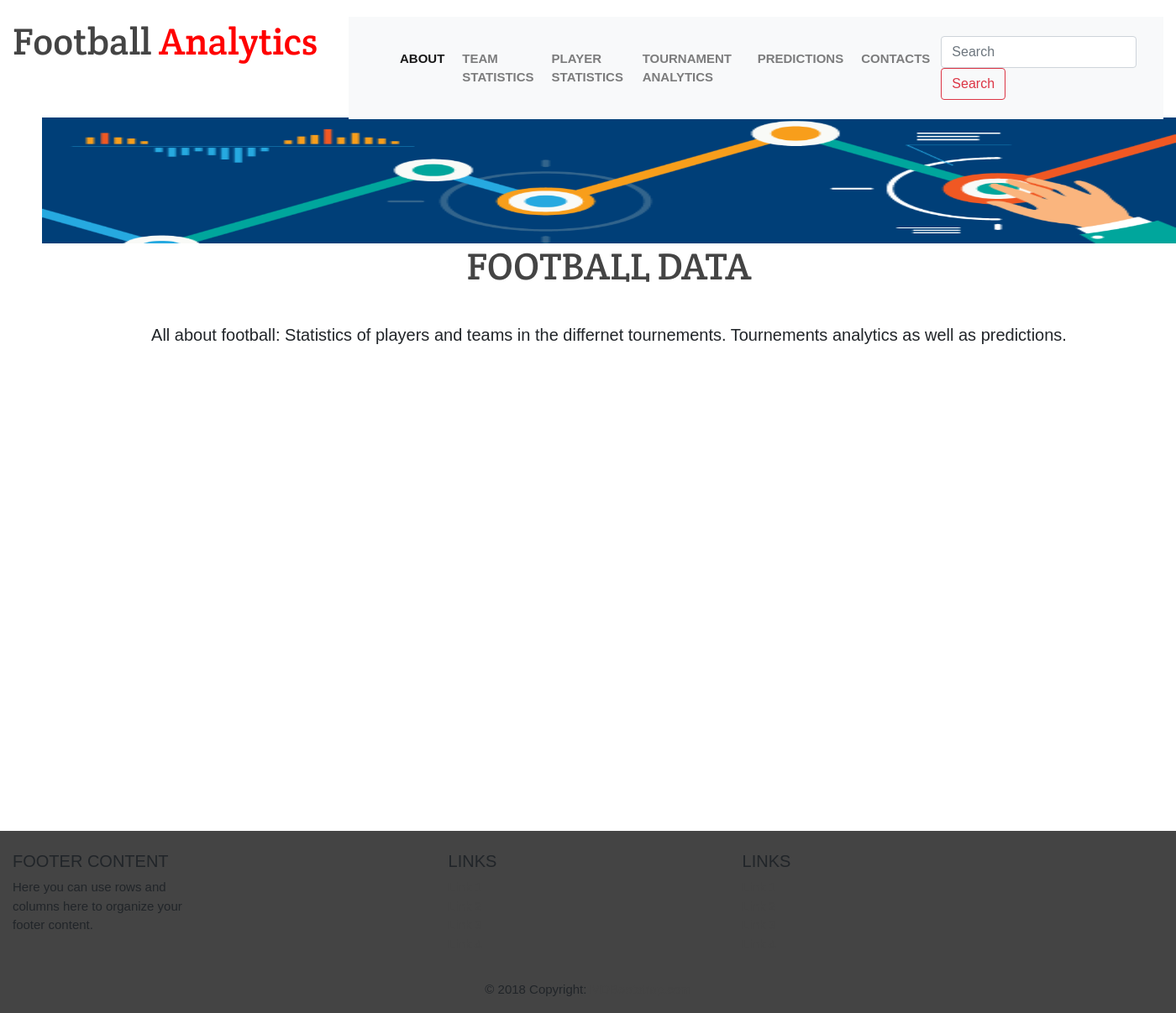
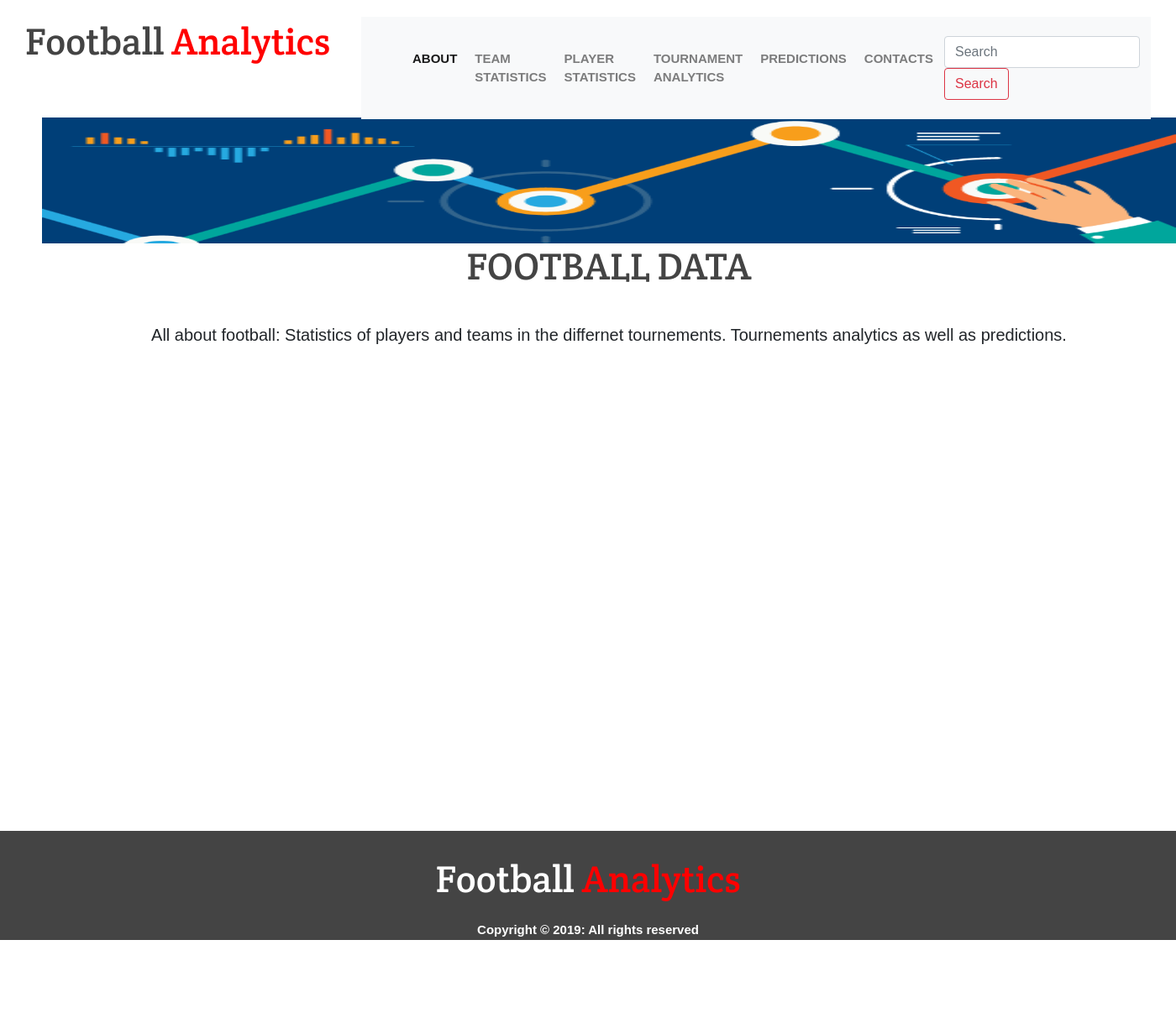
Before and after one commit to Girq/foot_analytics, a Django app: page /premleague/pl1/ in a window 1400 px wide. Shown: the whole page at 84% size. After the commit the page ends 1120 px from the top, so only its background shows below. Run offline with Django 3.2, Linux system fonts and the light colour scheme; some libraries are stand-ins or nearby versions.

Commit message:
first commit2

```diff
--- a/teams/static/teams/css/style.css
+++ b/teams/static/teams/css/style.css
@@ -171,17 +171,18 @@ footer {
 
 footer h1 {
 
+        text-align: center;
         color: #fff;
-        text-align: center;
-        padding-top: 80px;
+        padding-top: 30px;
 }
 
 .copyright {
 
       text-align: center;
       font-weight: bold;
-      padding-top: 30px;
+      padding-top: 50px;
       color: #fff;
+      margin-top: -35px;
 }
 
 /* articles */
--- a/teams/templates/teams/index.html
+++ b/teams/templates/teams/index.html
@@ -28,6 +28,7 @@
 
     <header>
       <div class="container-fluid">
+          <div class="col-sm">
       <div class="parts">
 
           <h1> Football <span class="red">Analytics</span></h1>
@@ -57,8 +58,7 @@
           </div>
       </nav>
 
-
-
+      </div>
       </div>
       </div>
    </header>
@@ -67,107 +67,28 @@
   <img id="img1" src="{% static 'teams/images/analytics.png' %}" class="img-fluid" alt="Responsive image">
 
    <div class="container-fluid">
-
+        <div class="col-sm">
 
       <h1 id="about">Football Data</h1>
       <p>All about football:
         Statistics of players and teams in the
         differnet tournements. Tournements analytics as well as predictions.</p>
 
-
+        </div>
    </div>
 </section>
 
-<!--<footer>
+<footer>
+    <div class="container-fluid">
+        <div class="col-sm">
 
         <h1>Football <span class="red">Analytics</span></h1>
         <p class="copyright">Copyright © 2019: All rights reserved</p>
+        </div>
+    </div>
+    </footer>
 
-    </footer>-->
 
-  <!-- Footer -->
-<footer class="page-footer font-small blue pt-4">
-
-    <!-- Footer Links -->
-    <div class="container-fluid text-center text-md-left">
-
-      <!-- Grid row -->
-      <div class="row">
-
-        <!-- Grid column -->
-        <div class="col-md-6 mt-md-0 mt-3">
-
-          <!-- Content -->
-          <h5 class="text-uppercase">Footer Content</h5>
-          <p>Here you can use rows and columns here to organize your footer content.</p>
-
-        </div>
-        <!-- Grid column -->
-
-        <hr class="clearfix w-100 d-md-none pb-3">
-
-        <!-- Grid column -->
-        <div class="col-md-3 mb-md-0 mb-3">
-
-            <!-- Links -->
-            <h5 class="text-uppercase">Links</h5>
-
-            <ul class="list-unstyled">
-              <li>
-                <a href="#!">Link 1</a>
-              </li>
-              <li>
-                <a href="#!">Link 2</a>
-              </li>
-              <li>
-                <a href="#!">Link 3</a>
-              </li>
-              <li>
-                <a href="#!">Link 4</a>
-              </li>
-            </ul>
-
-          </div>
-          <!-- Grid column -->
-
-          <!-- Grid column -->
-          <div class="col-md-3 mb-md-0 mb-3">
-
-            <!-- Links -->
-            <h5 class="text-uppercase">Links</h5>
-
-            <ul class="list-unstyled">
-              <li>
-                <a href="#!">Link 1</a>
-              </li>
-              <li>
-                <a href="#!">Link 2</a>
-              </li>
-              <li>
-                <a href="#!">Link 3</a>
-              </li>
-              <li>
-                <a href="#!">Link 4</a>
-              </li>
-            </ul>
-
-          </div>
-          <!-- Grid column -->
-
-      </div>
-      <!-- Grid row -->
-
-    </div>
-    <!-- Footer Links -->
-
-    <!-- Copyright -->
-    <div class="footer-copyright text-center py-3">© 2018 Copyright:
-      <a href="https://mdbootstrap.com/education/bootstrap/"> MDBootstrap.com</a>
-    </div>
-    <!-- Copyright -->
-
-  </footer>
-  <!-- Footer -->
 
   </body>
 </html>
```
